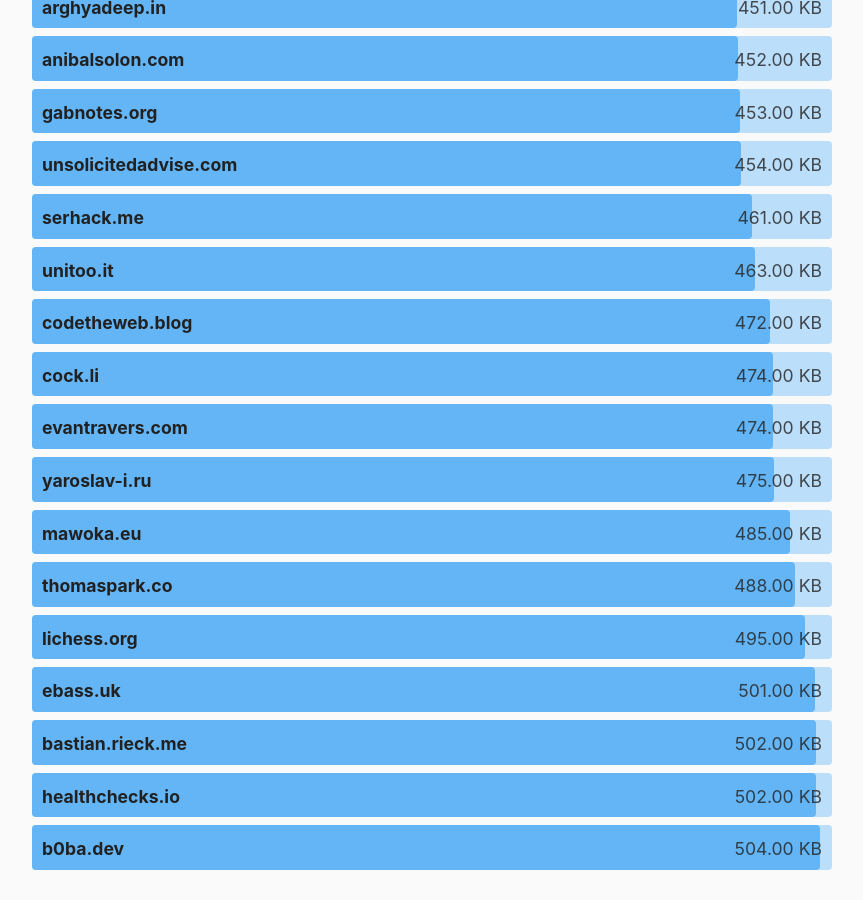
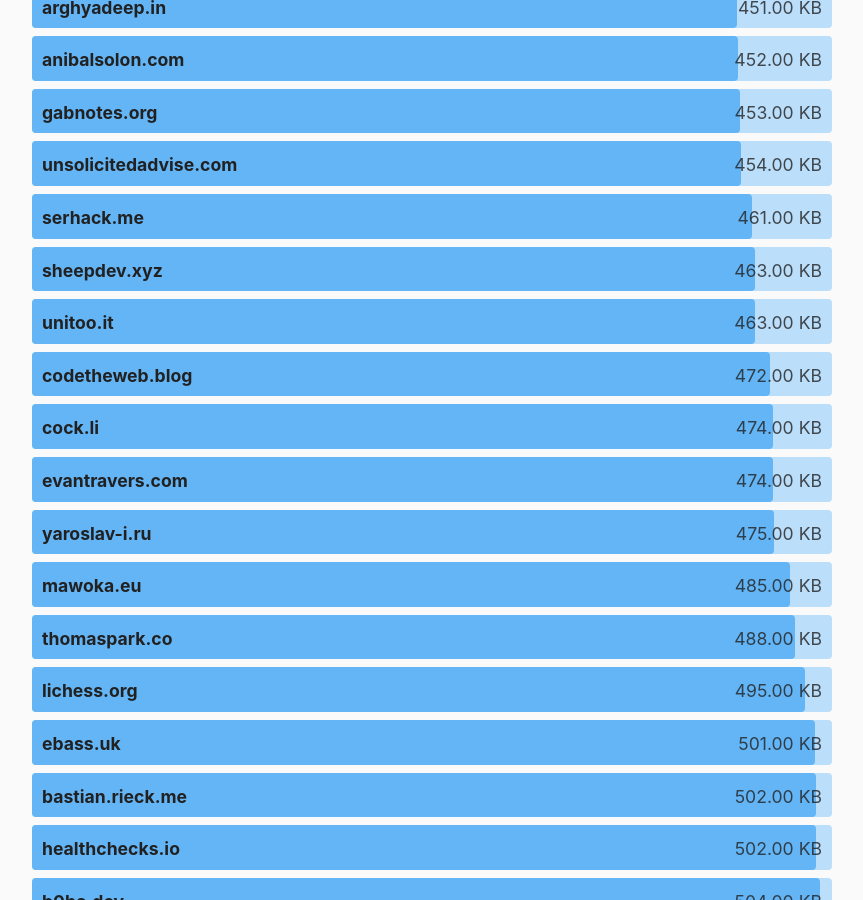
Before and after one commit to kevquirk/512kb.club, a Jekyll site: the page built from index.md, in a window 1280 px wide and 900 px high, scrolled down 24375 px. Shown: the whole window, without its empty margins (208-1071 px from the left). Built offline with Jekyll 4.4.1, drawn with Linux system fonts in a browser that asks for light colours.

Commit message:
Adding my site - sheepdev.xyz

```diff
--- a/_data/sites.yml
+++ b/_data/sites.yml
@@ -1903,6 +1903,11 @@
   size: 285
   last_checked: 2022-03-31
 
+- domain: sheepdev.xyz
+  url: https://sheepdev.xyz/
+  size: 463
+  last_checked: 2022-05-22
+
 - domain: shom.dev
   url: https://shom.dev/
   size: 37.3
```
